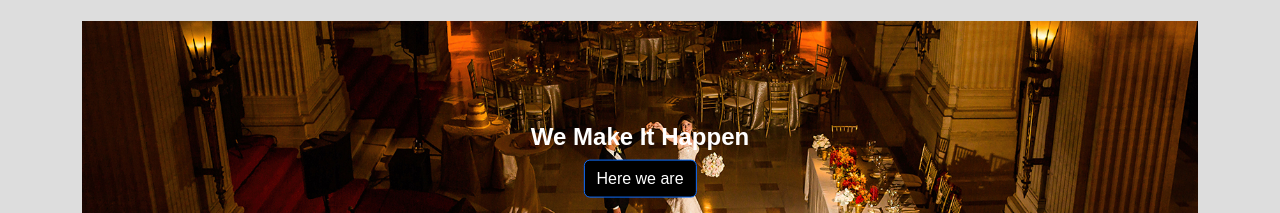
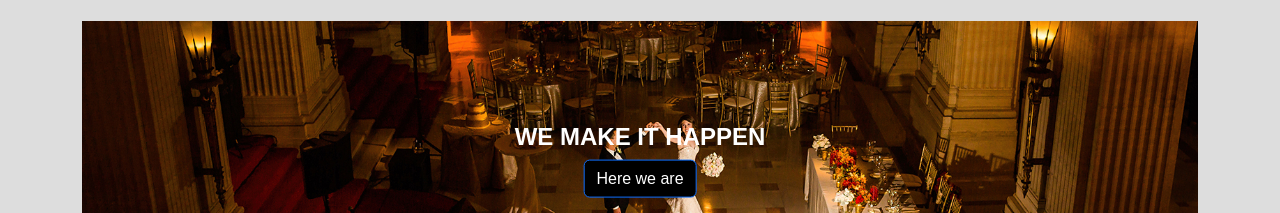
Before and after one commit to hirushifernando/Eventopia, a React (Create React App) app in the folder front-end/: page /home in a window 1280 px wide. Shown: the part 1600-1813 px from the top of the page. Built offline with nearby package versions, Linux system fonts and the light colour scheme.

Commit message:
Text change

```diff
--- a/front-end/src/pages/Home.js
+++ b/front-end/src/pages/Home.js
@@ -183,7 +183,7 @@ const Loading = () => {
           <Container style={{ position: 'relative', marginTop: '30px' }}>
                <img src="./image2.jpg" className="img-fluid" alt="Client" />
                <div style={{ position: 'absolute', top: '50%', left: '50%', transform: 'translate(-50%, -50%)', textAlign: 'center', color: '#fff' }}>
-               <h4><b>We Make It Happen</b></h4>
+               <h4><b>WE MAKE IT HAPPEN</b></h4>
                <Link to='/contact' className="btn btn-primary" style={{ backgroundColor: 'black' }}>Here we are</Link>
                </div>
           </Container>
```
Also changed, not shown: 1 other file (tests, documents, lock files or other folders).
